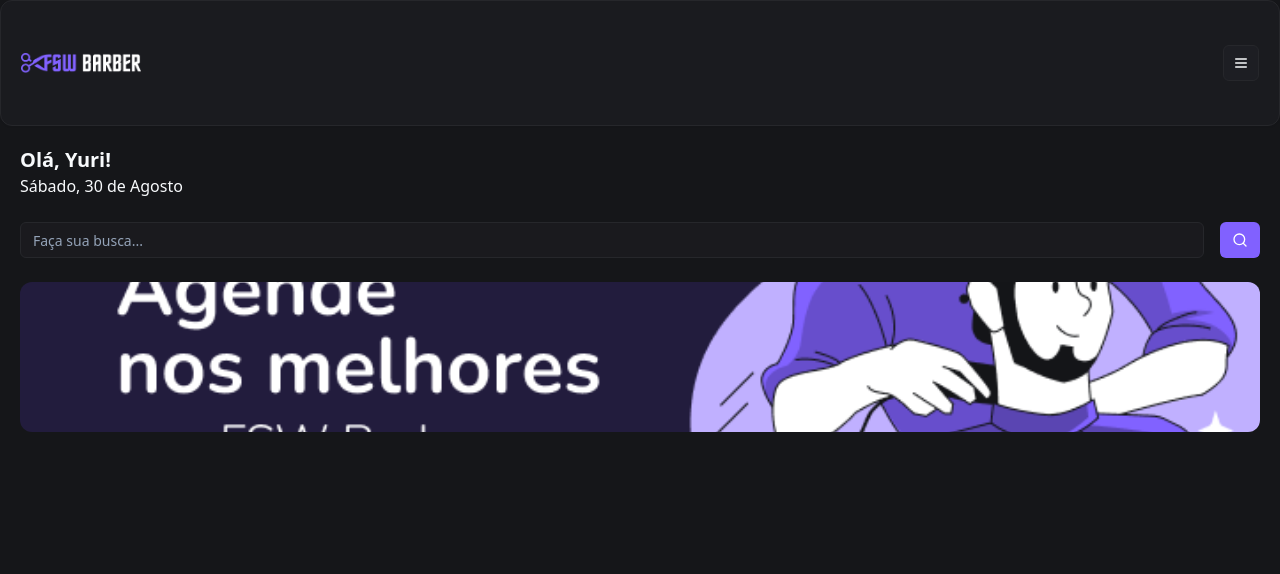
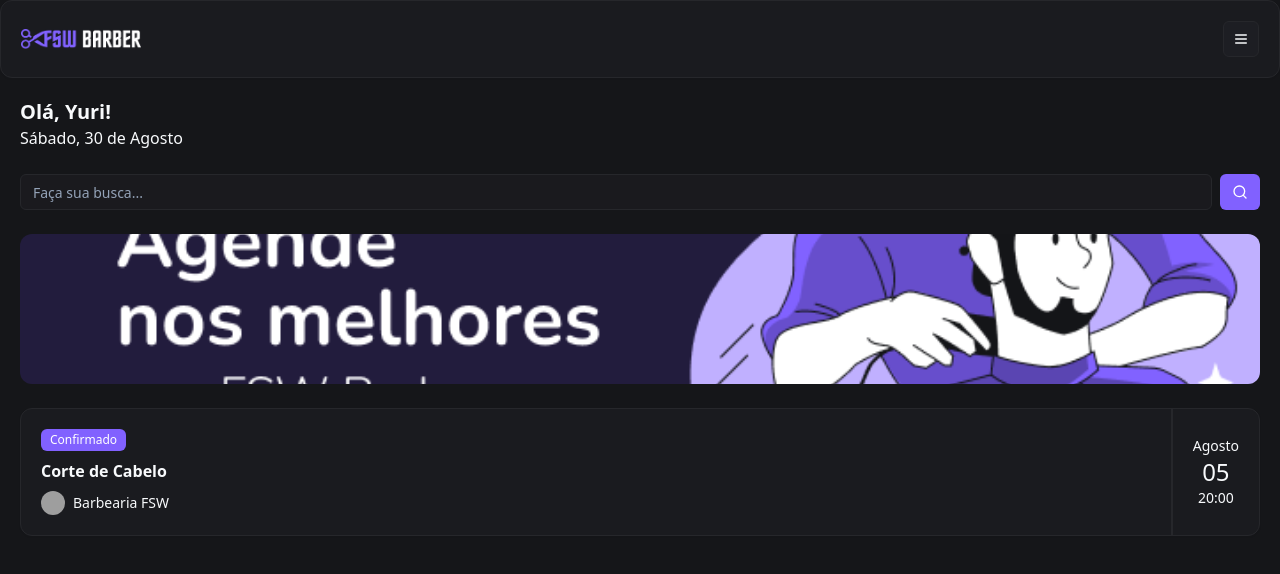
Before and after one commit to Lsko27/barbershop, a Next.js app: page / in a window 1280 px wide. Shown: the top 574 px of the page. Built offline with nearby package versions, Linux system fonts and the light colour scheme; grey boxes are pictures that could not be loaded.

Commit message:
feat: add booking item

```diff
--- /dev/null
+++ b/app/_components/ui/avatar.tsx
@@ -0,0 +1,53 @@
+"use client"
+
+import * as React from "react"
+import * as AvatarPrimitive from "@radix-ui/react-avatar"
+
+import { cn } from "@/app/_lib/utils"
+
+function Avatar({
+  className,
+  ...props
+}: React.ComponentProps<typeof AvatarPrimitive.Root>) {
+  return (
+    <AvatarPrimitive.Root
+      data-slot="avatar"
+      className={cn(
+        "relative flex size-8 shrink-0 overflow-hidden rounded-full",
+        className,
+      )}
+      {...props}
+    />
+  )
+}
+
+function AvatarImage({
+  className,
+  ...props
+}: React.ComponentProps<typeof AvatarPrimitive.Image>) {
+  return (
+    <AvatarPrimitive.Image
+      data-slot="avatar-image"
+      className={cn("aspect-square size-full", className)}
+      {...props}
+    />
+  )
+}
+
+function AvatarFallback({
+  className,
+  ...props
+}: React.ComponentProps<typeof AvatarPrimitive.Fallback>) {
+  return (
+    <AvatarPrimitive.Fallback
+      data-slot="avatar-fallback"
+      className={cn(
+        "flex size-full items-center justify-center rounded-full bg-muted",
+        className,
+      )}
+      {...props}
+    />
+  )
+}
+
+export { Avatar, AvatarImage, AvatarFallback }
--- /dev/null
+++ b/app/_components/ui/badge.tsx
@@ -0,0 +1,46 @@
+import * as React from "react"
+import { Slot } from "@radix-ui/react-slot"
+import { cva, type VariantProps } from "class-variance-authority"
+
+import { cn } from "@/app/_lib/utils"
+
+const badgeVariants = cva(
+  "inline-flex items-center justify-center rounded-md border px-2 py-0.5 text-xs font-medium w-fit whitespace-nowrap shrink-0 [&>svg]:size-3 gap-1 [&>svg]:pointer-events-none focus-visible:border-ring focus-visible:ring-ring/50 focus-visible:ring-[3px] aria-invalid:ring-destructive/20 dark:aria-invalid:ring-destructive/40 aria-invalid:border-destructive transition-[color,box-shadow] overflow-hidden",
+  {
+    variants: {
+      variant: {
+        default:
+          "border-transparent bg-primary text-primary-foreground [a&]:hover:bg-primary/90",
+        secondary:
+          "border-transparent bg-secondary text-secondary-foreground [a&]:hover:bg-secondary/90",
+        destructive:
+          "border-transparent bg-destructive text-white [a&]:hover:bg-destructive/90 focus-visible:ring-destructive/20 dark:focus-visible:ring-destructive/40 dark:bg-destructive/60",
+        outline:
+          "text-foreground [a&]:hover:bg-accent [a&]:hover:text-accent-foreground",
+      },
+    },
+    defaultVariants: {
+      variant: "default",
+    },
+  },
+)
+
+function Badge({
+  className,
+  variant,
+  asChild = false,
+  ...props
+}: React.ComponentProps<"span"> &
+  VariantProps<typeof badgeVariants> & { asChild?: boolean }) {
+  const Comp = asChild ? Slot : "span"
+
+  return (
+    <Comp
+      data-slot="badge"
+      className={cn(badgeVariants({ variant }), className)}
+      {...props}
+    />
+  )
+}
+
+export { Badge, badgeVariants }
--- a/app/_components/ui/card.tsx
+++ b/app/_components/ui/card.tsx
@@ -1,5 +1,4 @@
 import * as React from "react"
-
 import { cn } from "@/app/_lib/utils"
 
 function Card({ className, ...props }: React.ComponentProps<"div">) {
@@ -7,7 +6,7 @@
     <div
       data-slot="card"
       className={cn(
-        "flex flex-col gap-6 rounded-xl border bg-card py-6 text-card-foreground shadow-sm",
+        "flex flex-col rounded-xl border bg-card text-card-foreground shadow-sm",
         className,
       )}
       {...props}
@@ -20,7 +19,7 @@
     <div
       data-slot="card-header"
       className={cn(
-        "@container/card-header has-data-[slot=card-action]:grid-cols-[1fr_auto] [.border-b]:pb-6 grid auto-rows-min grid-rows-[auto_auto] items-start gap-1.5 px-6",
+        "@container/card-header grid auto-rows-min grid-rows-[auto_auto] items-start gap-1.5",
         className,
       )}
       {...props}
@@ -62,20 +61,14 @@
 }
 
 function CardContent({ className, ...props }: React.ComponentProps<"div">) {
-  return (
-    <div
-      data-slot="card-content"
-      className={cn("px-6", className)}
-      {...props}
-    />
-  )
+  return <div data-slot="card-content" className={cn(className)} {...props} />
 }
 
 function CardFooter({ className, ...props }: React.ComponentProps<"div">) {
   return (
     <div
       data-slot="card-footer"
-      className={cn("[.border-t]:pt-6 flex items-center px-6", className)}
+      className={cn("flex items-center", className)}
       {...props}
     />
   )
--- a/app/page.tsx
+++ b/app/page.tsx
@@ -3,22 +3,28 @@
 import { Button } from "./_components/ui/button"
 import { Input } from "./_components/ui/input"
 import Image from "next/image"
+import { Card, CardContent } from "./_components/ui/card"
+import { Badge } from "./_components/ui/badge"
+import { Avatar, AvatarImage } from "./_components/ui/avatar"
 
 const Home = () => {
   return (
     <div>
       <Header />
       <div className="p-5">
+        {/* TEXTO */}
         <h2 className="text-xl font-bold">Olá, Yuri!</h2>
         <p>Sábado, 30 de Agosto</p>
 
-        <div className="mt-6 flex items-center gap-2 space-x-2">
+        {/* BUSCA */}
+        <div className="mt-6 flex items-center gap-2">
           <Input placeholder="Faça sua busca..." />
           <Button>
             <SearchIcon />
           </Button>
         </div>
 
+        {/* IMAGEM */}
         <div className="relative mt-6 h-[150px] w-full">
           <Image
             src="/banner-01.png"
@@ -27,6 +33,31 @@
             className="rounded-xl object-cover"
           />
         </div>
+
+        {/* AGENDAMENTO */}
+        <Card className="mt-6">
+          <CardContent className="flex justify-between p-0">
+            {/* ESQUERDA */}
+            <div className="flex flex-col gap-2 py-5 pl-5">
+              <Badge className="w-fit">Confirmado</Badge>
+              <h3 className="font-semibold">Corte de Cabelo</h3>
+
+              <div className="flex items-center gap-2">
+                <Avatar className="h-6 w-6">
+                  <AvatarImage src="https://utfs.io/f/c97a2dc9-cf62-468b-a851-bfd2bdde775f-16p.png" />
+                </Avatar>
+                <p className="text-sm">Barbearia FSW</p>
+              </div>
+            </div>
+
+            {/* DIREITA */}
+            <div className="flex flex-col items-center justify-center border-l-2 border-solid px-5">
+              <p className="text-sm">Agosto</p>
+              <p className="text-2xl">05</p>
+              <p className="text-sm">20:00</p>
+            </div>
+          </CardContent>
+        </Card>
       </div>
     </div>
   )
--- a/package.json
+++ b/package.json
@@ -14,6 +14,7 @@
   },
   "dependencies": {
     "@prisma/client": "^6.15.0",
+    "@radix-ui/react-avatar": "^1.1.10",
     "@radix-ui/react-slot": "^1.2.3",
     "class-variance-authority": "^0.7.1",
     "clsx": "^2.1.1",
```
Also changed, not shown: 1 other file (tests, documents, lock files or other folders).
